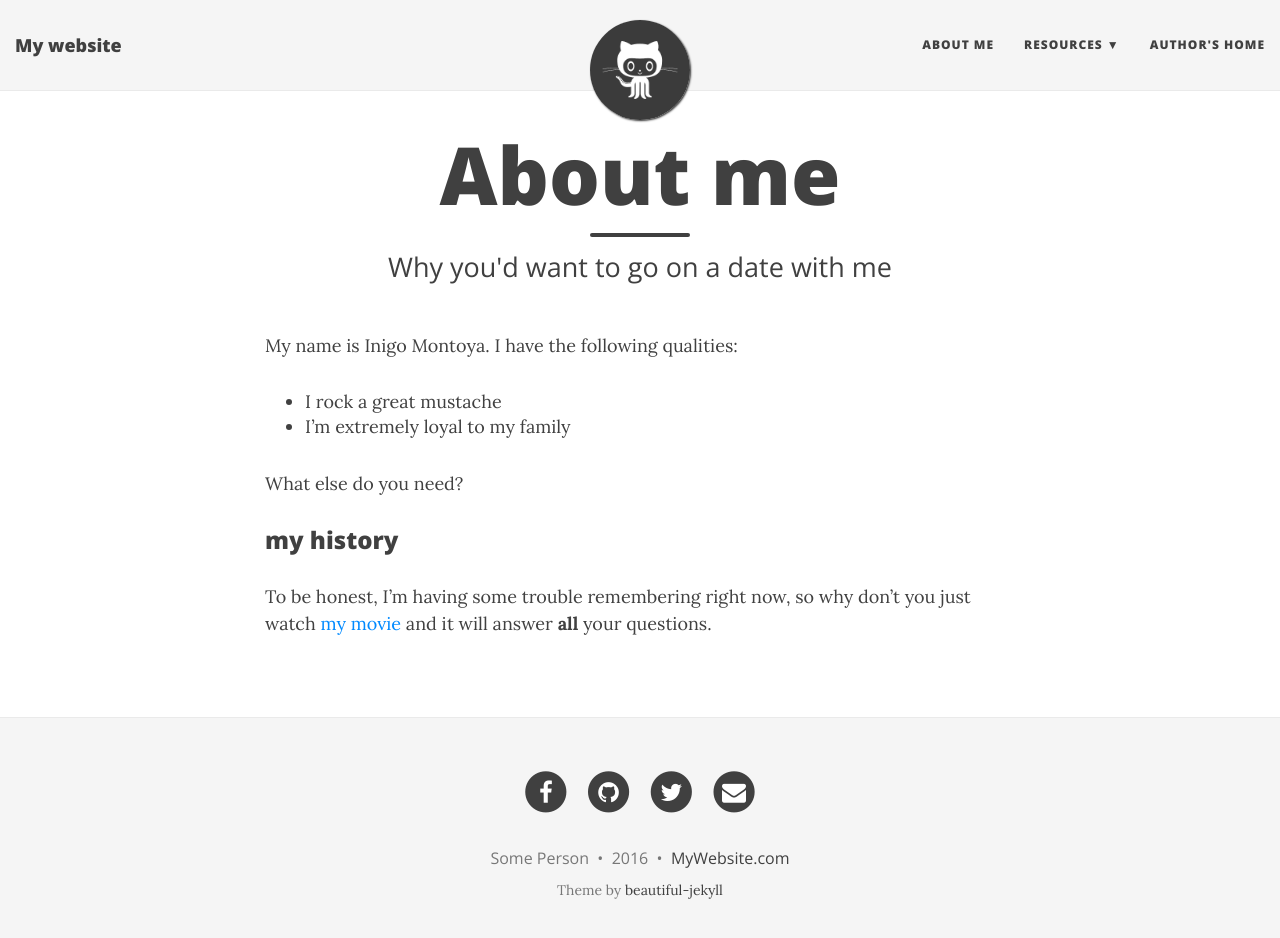
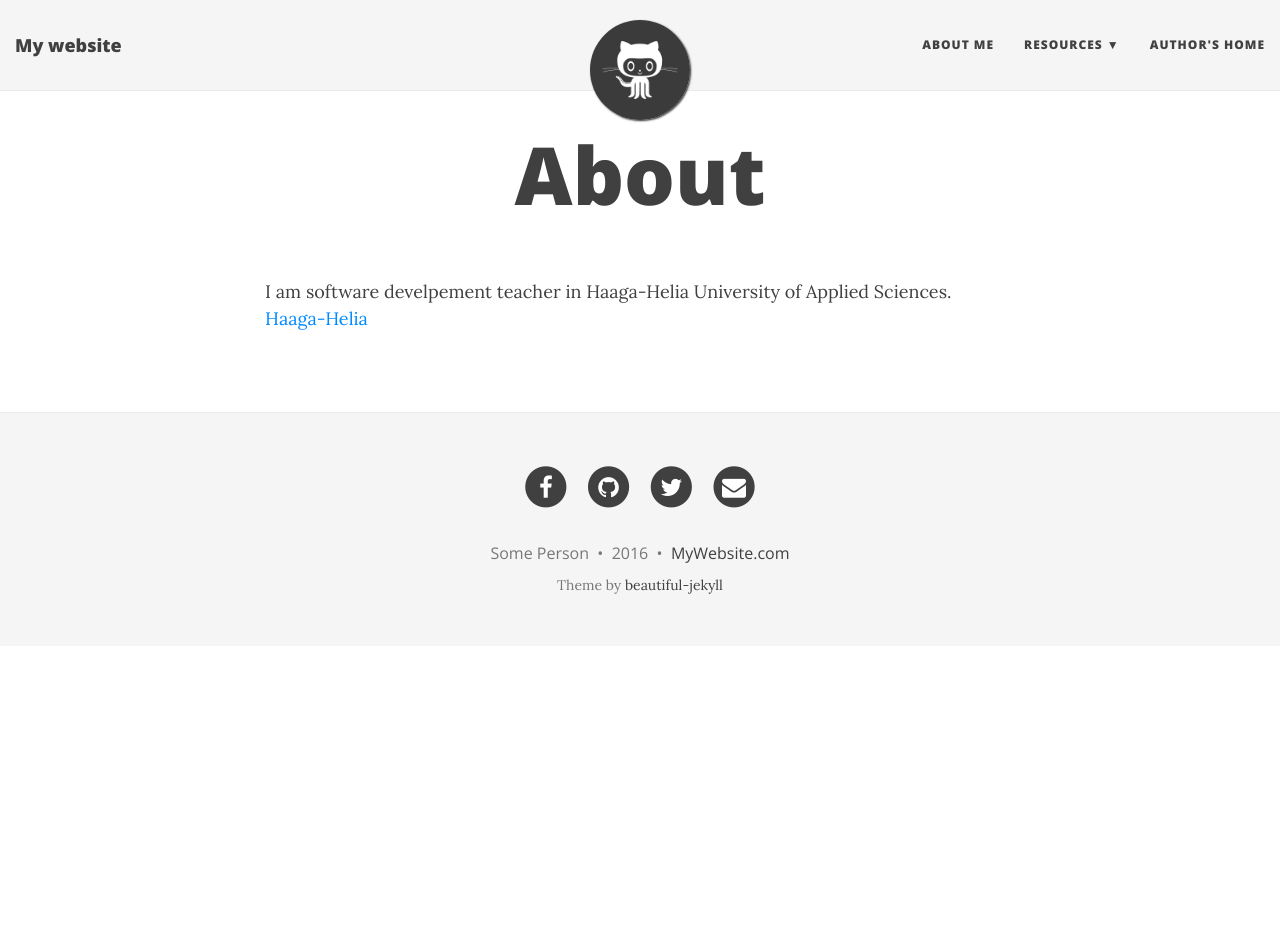
Before and after one commit to juhahinkula/juhahinkula.github.io, a Jekyll site: the page built from aboutme.md, in a window 1280 px wide and 951 px high. Shown: the top 938 px of the window. Built offline with Jekyll 4.4.1, drawn with Linux system fonts in a browser that asks for light colours; nearby versions of some CDN libraries.

Commit message:
changing template

```diff
--- a/aboutme.md
+++ b/aboutme.md
@@ -1,16 +1,8 @@
 ---
 layout: page
-title: About me
-subtitle: Why you'd want to go on a date with me
+title: About
+permalink: /about/
 ---
 
-My name is Inigo Montoya. I have the following qualities:
-
-- I rock a great mustache
-- I'm extremely loyal to my family
-
-What else do you need?
-
-### my history
-
-To be honest, I'm having some trouble remembering right now, so why don't you just watch [my movie](http://en.wikipedia.org/wiki/The_Princess_Bride_%28film%29) and it will answer **all** your questions.
+I am software develpement teacher in Haaga-Helia University of Applied Sciences.
+[Haaga-Helia](http://www.haaga-helia.fi/)
```
